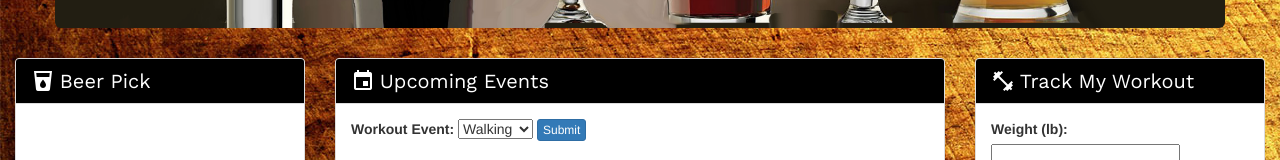
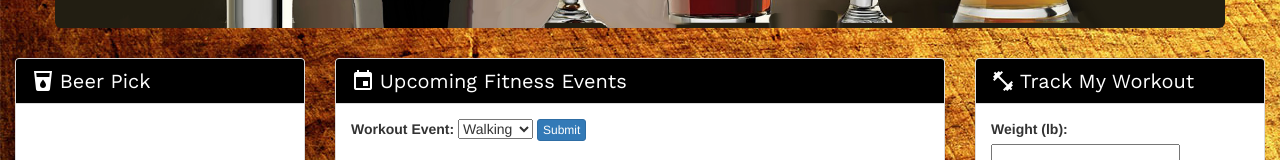
Before and after one commit to sloh03/beerRewards, a plain HTML site: page index.html in a window 1280 px wide. Shown: the part 404-564 px from the top of the page. Drawn offline with nearby package versions, Linux system fonts and the light colour scheme; no server answers.

Commit message:
Updated events title

```diff
--- a/index.html
+++ b/index.html
@@ -103,7 +103,7 @@
         <!-- Input Heading -->
         <div class="panel-heading" style="background-color: #000; color: white; font-family: 'Work Sans', sans-serif">
             <i class="material-icons" id="icon">event</i>
-            <h3 class="panel-title title" style="display: inline-block; font-size: 20px;">Upcoming Events</h3>
+            <h3 class="panel-title title" style="display: inline-block; font-size: 20px;">Upcoming Fitness Events</h3>
         </div> <!-- /.panel-heading -->
 
         <!-- Body -->
```
